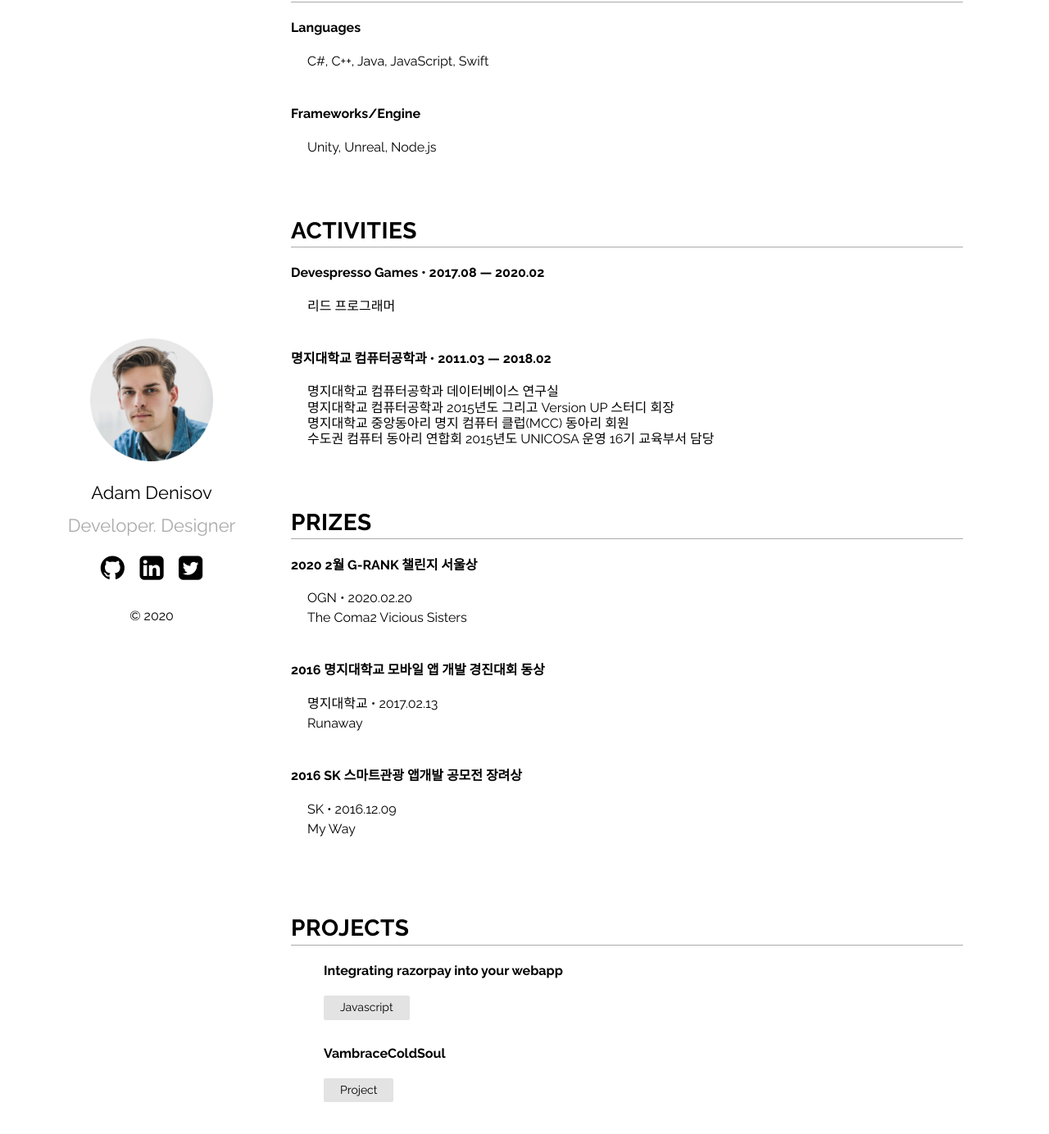
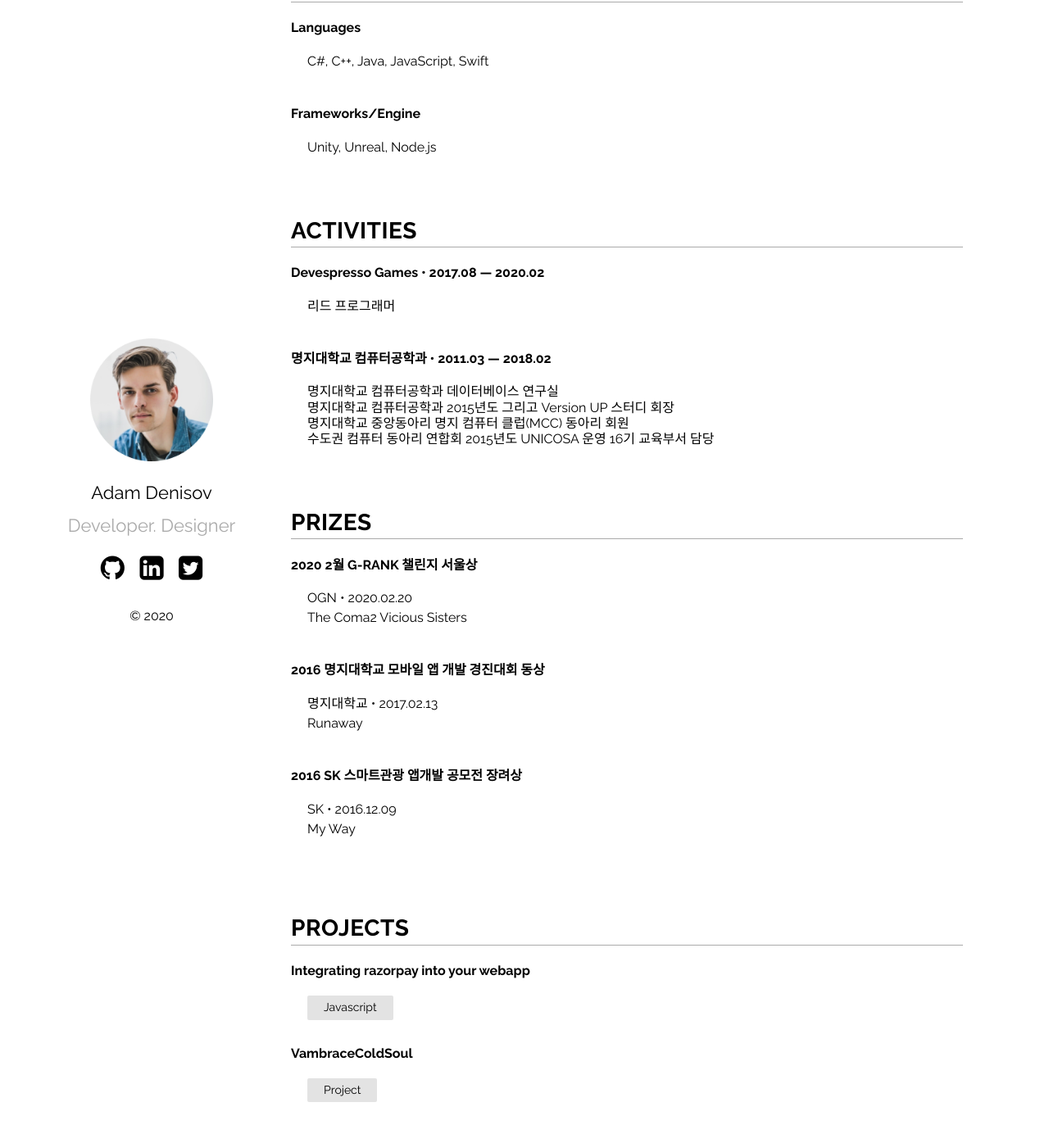
Before and after one commit to ClassRabbit/ClassRabbit.github.io, a Jekyll site: the page built from index.md, in a window 1280 px wide and 1400 px high, scrolled down 72 px. Shown: the top 1384 px of the window at 82% size. Built offline with Jekyll 4.4.1, drawn with Linux system fonts in a browser that asks for light colours.

Commit message:
feat: home 프로젝트 레이아웃 수정

```diff
--- a/_layouts/home.html
+++ b/_layouts/home.html
@@ -74,7 +74,7 @@ layout: default
 
   {% if site.resume_section_prizes %}
   <br>
-  <!-- begin Experience -->
+  <!-- begin Prize -->
   <section class="content-section">
 
     <header class="section-header">
@@ -90,7 +90,7 @@ layout: default
     {% endfor %}
 
   </section>
-  <!-- end Experience -->
+  <!-- end Prize -->
   {% endif %}
 
 
@@ -108,31 +108,20 @@ layout: default
     </header>
 
     {%- for post in site.posts -%}
-    <ul class="projects">
-      <li>
-        {%- assign date_format = site.plainwhite.date_format | default: "%b %-d, %Y" -%}
+    <div class="resume-project-item">
       <a class="resume-project-link" href="{{ post.url | relative_url }}">
         <!-- <h2 class="post-title">{{ post.title | escape }}</h2> -->
         <h4>{{ post.title | escape }}</h2>
       </a>
-        <div class="post-meta">
-          <ul class="post-categories">
+
+      <div class="project-meta">
+        <div class="project-categories">
           {%- for tag in post.categories -%}
             <li>{{ tag }}</li>
           {%- endfor -%}
-          </ul>
-          <!-- <div class="post-date">
-            <i class="icon-calendar"></i>
-            {{ post.date | date: date_format }}</div>
-          </div> -->
-
-        <!-- <div class="post">
-          {%- if site.show_excerpts -%}
-            {{ post.excerpt }}
-          {%- endif -%}
-        </div> -->
-      </li>
-    </ul>
+        </div>
+      </div>
+    </div><!-- end of resume-item -->
     {%- endfor -%}
 
   </section>
--- a/_sass/plain.scss
+++ b/_sass/plain.scss
@@ -295,3 +295,40 @@ main {
   text-decoration: none;
   font-weight: normal;
 }
+
+
+.resume-project-item {
+  margin: 0px 0px 10px 0px;
+}
+
+.project-meta {
+  display: flex;
+  justify-content: space-between;
+  align-items: center;
+  margin: 0px 0px 0px 20px;
+  @media screen and (max-width: $mobileW) {
+    flex-direction: column-reverse;
+    align-items: baseline;
+    .post-date {
+      margin-bottom: 16px;
+    }
+  }
+}
+
+.project-categories {
+  list-style-type: none;
+  margin: 0;
+  padding: 0;
+  li {
+    font-size: 14px;
+    float: left;
+    background-color: #e3e3e3;
+    padding: 5px 20px;
+    border-radius: 2px;
+    @media screen and (max-width: $mobileW) {
+      margin-top: 5px;
+    }
+    margin-right: 10px;
+    margin-bottom: 10px;
+  }
+}
```
Lines whose indentation alone changed are shown as unchanged.
